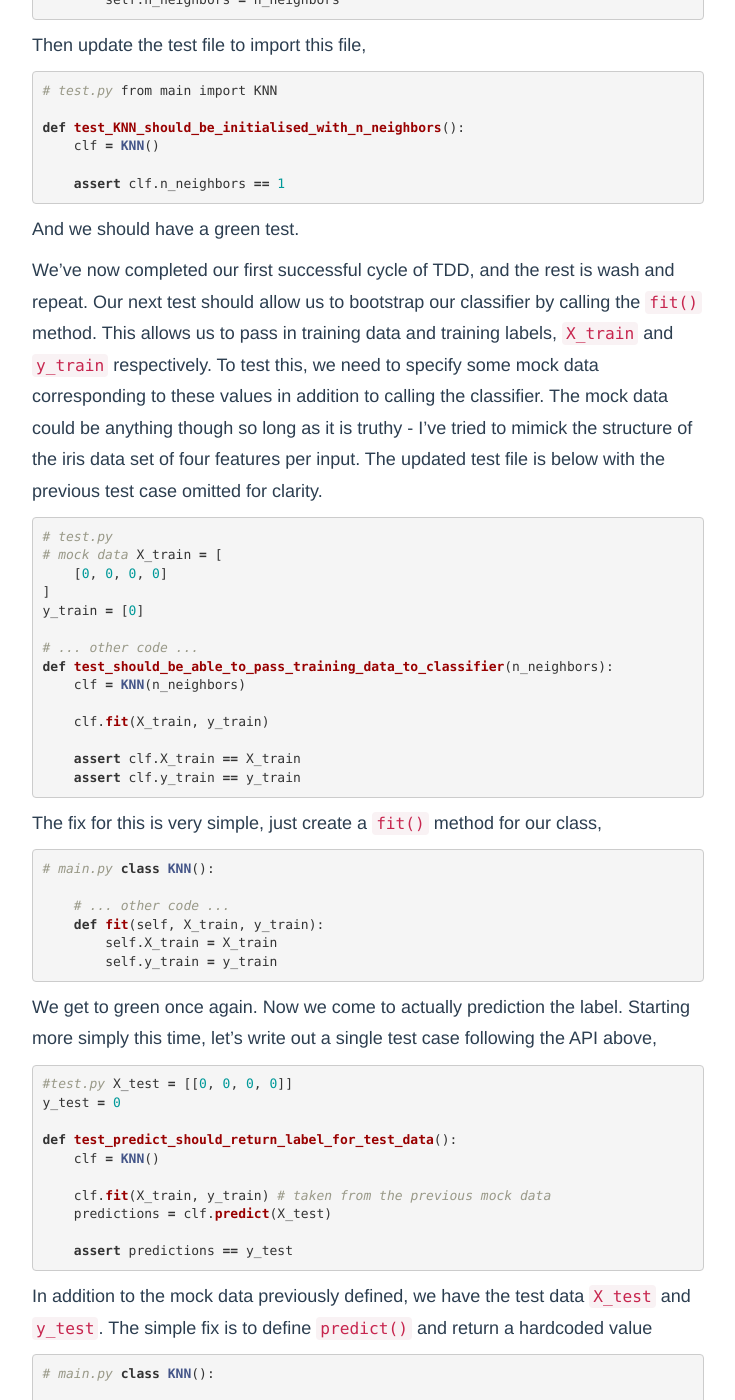
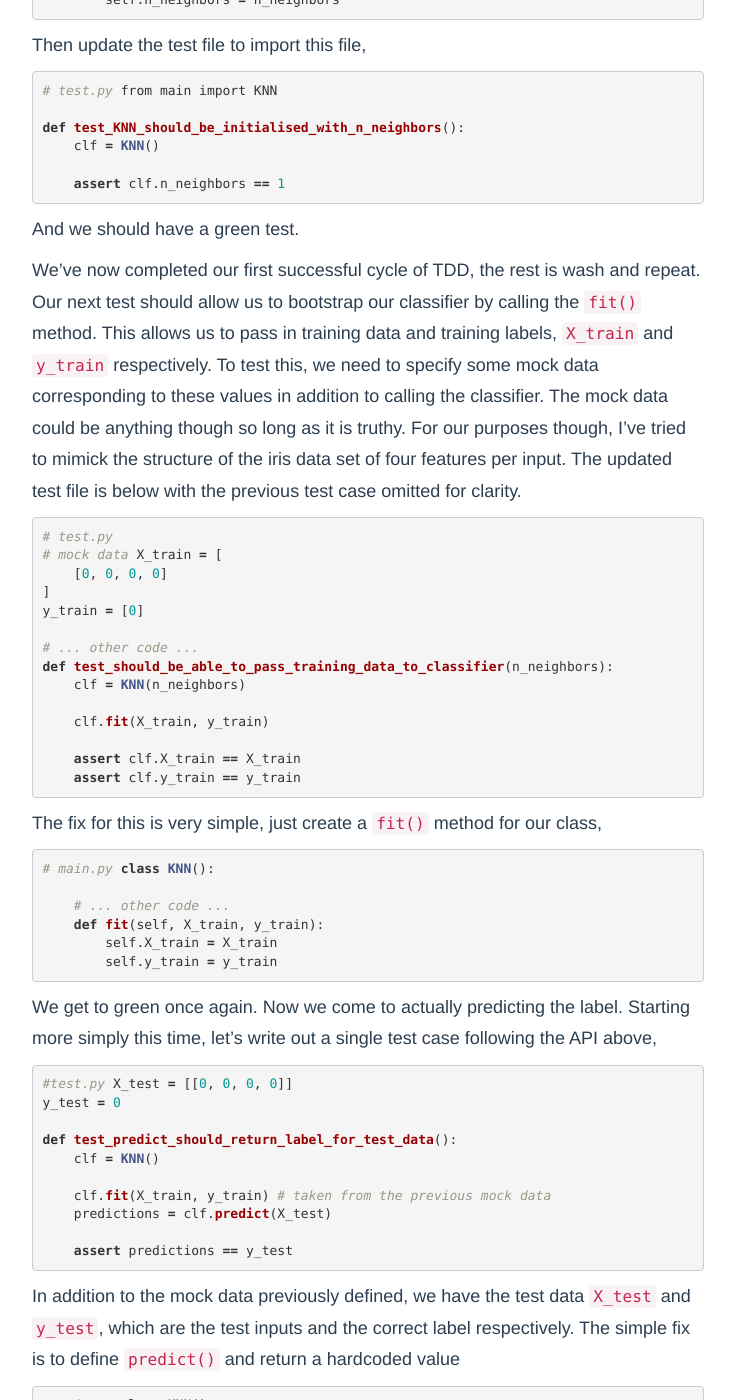
Before and after one commit to tpgmartin/tpgmartin.github.io, a Jekyll site: the page built from _posts/2017-11-14-tdding-a-simple-knn-classifier.md, in a window 1280 px wide and 1400 px high, scrolled down 2690 px. Shown: the whole window, without its empty margins (272-1007 px from the left). Built offline with Jekyll 4.4.1, drawn with Linux system fonts in a browser that asks for light colours; comment, search, counter and statistics services are not loaded; some of the changed text lies outside the part shown.

Commit message:
Update post

```diff
--- a/_posts/2017-11-14-tdding-a-simple-knn-classifier.md
+++ b/_posts/2017-11-14-tdding-a-simple-knn-classifier.md
@@ -108,7 +108,7 @@
 
 And we should have a green test.
 
-We've now completed our first successful cycle of TDD, and the rest is wash and repeat. Our next test should allow us to bootstrap our classifier by calling the `fit()` method. This allows us to pass in training data and training labels, `X_train` and `y_train` respectively. To test this, we need to specify some mock data corresponding to these values in addition to calling the classifier. The mock data could be anything though so long as it is truthy - I've tried to mimick the structure of the iris data set of four features per input. The updated test file is below with the previous test case omitted for clarity.
+We've now completed our first successful cycle of TDD, the rest is wash and repeat. Our next test should allow us to bootstrap our classifier by calling the `fit()` method. This allows us to pass in training data and training labels, `X_train` and `y_train` respectively. To test this, we need to specify some mock data corresponding to these values in addition to calling the classifier. The mock data could be anything though so long as it is truthy. For our purposes though, I've tried to mimick the structure of the iris data set of four features per input. The updated test file is below with the previous test case omitted for clarity.
 
 {% highlight python %}
 # test.py
@@ -143,7 +143,7 @@
         self.y_train = y_train
 {% endhighlight %}
 
-We get to green once again. Now we come to actually prediction the label. Starting more simply this time, let's write out a single test case following the API above,
+We get to green once again. Now we come to actually predicting the label. Starting more simply this time, let's write out a single test case following the API above,
 
 {% highlight python %}
 #test.py
@@ -160,7 +160,7 @@
     assert predictions == y_test
 {% endhighlight %}
 
-In addition to the mock data previously defined, we have the test data `X_test` and `y_test`. The simple fix is to define `predict()` and return a hardcoded value
+In addition to the mock data previously defined, we have the test data `X_test` and `y_test`, which are the test inputs and the correct label respectively. The simple fix is to define `predict()` and return a hardcoded value
 
 {% highlight python %}
 # main.py
@@ -194,11 +194,11 @@
 
 * Initialise variables to keep track of the smallest distance and corresponding index for the row in the training data
 * Then iterate through the training data
-* For given row in training data find the distance between that row and `X_test`
-* If newly calculated distance is smaller than current smallest distance then then update both the smallest distance and the corresponding index
-* Having gone through all the training data, return the label corresponding closest index
+* For a given row in training data find the distance between that row and `X_test`
+* If the newly calculated distance is smaller than current smallest distance then update both the smallest distance and the corresponding index
+* Having gone through all the training data, return the label corresponding to the closest index
 
-The final piece of the puzzle is how we will calculate the distance between two rows, which as we said above with be given by the Euclidean distance. Rather than do this from scratch we will import the `distance` module from the SciPy library. Putting this all together we should get the following.
+The final piece of the puzzle is how we will calculate the distance between two rows, which as we said above with be given by the Euclidean distance. Rather than do this from scratch we will import the `distance` module from the SciPy library. Putting this altogether we should get the following.
 
 {% highlight python %}
 # main.py
@@ -253,13 +253,13 @@
 
 ## KNN Implementation
 
-Now we want to generalise the classifier where `n_neighbors` is some odd number greater than or equal to one (odd to prevent ties). Having tests in place makes this process much easier as we can always backtrack if we break some functionality. Before going any further, we should add some test cases - we want to follow the philosophy of testing requirements not specific examples, or in other words a single test should run with a number of different parameters. Pytest terms this a 'parametrizing' test functions:
+Now we want to generalise the classifier where `n_neighbors` is some odd number greater than or equal to one (odd to prevent ties). Having tests in place makes this process much easier as we can always backtrack if we break some functionality. Before going any further, we should add some test cases - we want to follow the philosophy of testing requirements not specific examples, or in other words a single test should run with a number of different parameters. Pytest terms this 'parametrizing' test functions:
 
 {% highlight python %}
 # test.py
-import pytest
-from main import KNN
+# ... other code ...
 
+X_test = [[0, 0, 0, 0]]
 @pytest.mark.parametrize(('n_neighbors'),[1,3,5])
 def test_KNN_should_be_initialised_with_n_neighbors(n_neighbors):
     clf = KNN(n_neighbors)
@@ -355,7 +351,7 @@
     return Counter(x[0] for x in distances[:self.n_neighbors]).most_common(1)[0][0]
 {% endhighlight %}
 
-The full code can be found [here](https://gist.github.com/tpgmartin/a49843b3f56c8c4e48574f84deda9d2e)
+The full code can be found [here](https://gist.github.com/tpgmartin/a49843b3f56c8c4e48574f84deda9d2e).
 
 ## Evaluation
 
```
Also changed, not shown: other parts of _posts/2017-11-14-tdding-a-simple-knn-classifier.md (+3 -7 lines).
